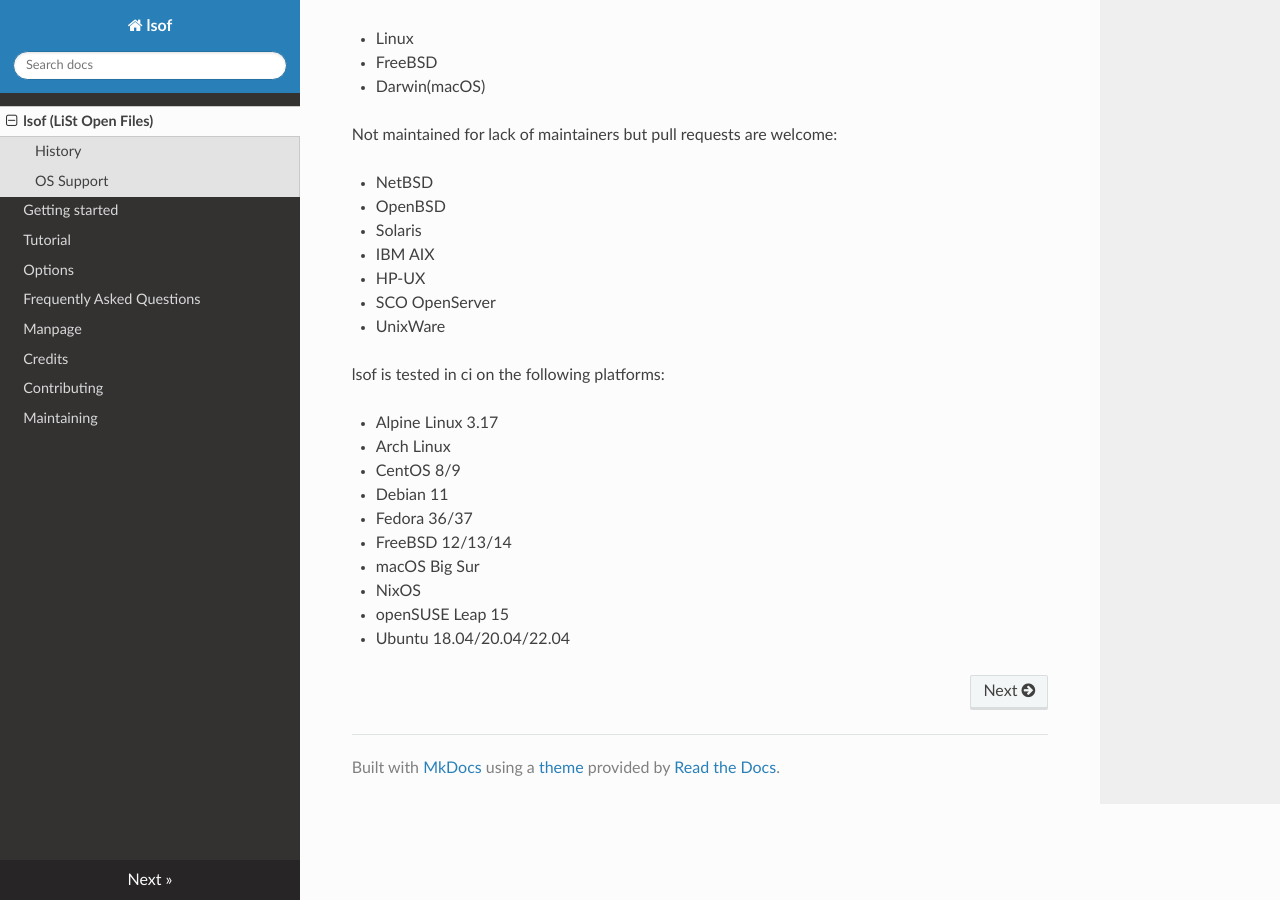
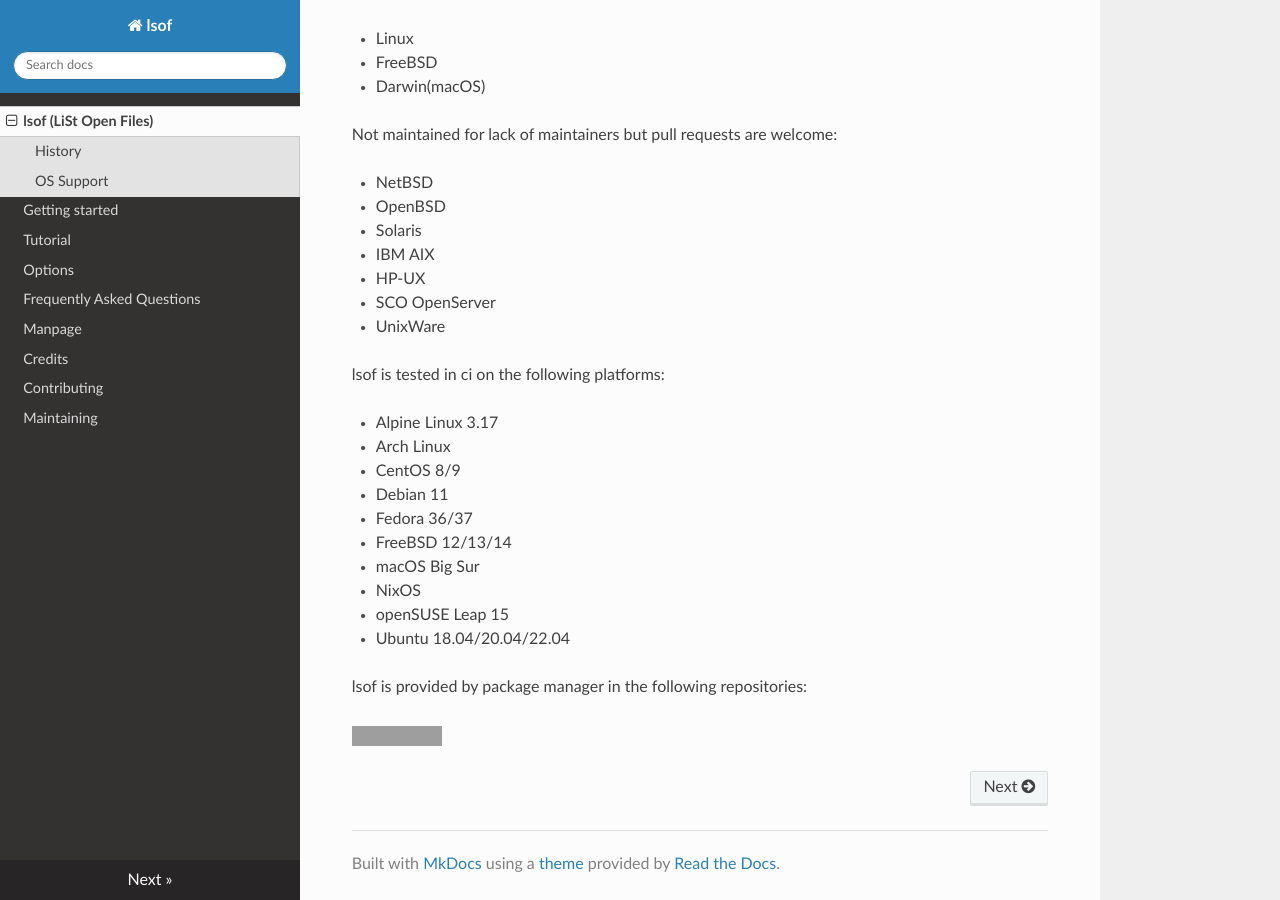
Before and after one commit to lsof-org/lsof, an MkDocs documentation site: the page built from docs/index.md, in a window 1280 px wide and 900 px high, scrolled down 613 px. Built offline with MkDocs 1.6.1, drawn with Linux system fonts in a browser that asks for light colours; nearby versions of some CDN libraries; grey boxes are pictures that could not be loaded.

Commit message:
Add repology badge

```diff
--- a/docs/index.md
+++ b/docs/index.md
@@ -44,3 +44,9 @@
 - NixOS
 - openSUSE Leap 15
 - Ubuntu 18.04/20.04/22.04
+
+lsof is provided by package manager in the following repositories:
+
+<a href="https://repology.org/project/lsof/versions">
+    <img src="https://repology.org/badge/vertical-allrepos/lsof.svg" alt="Packaging status">
+</a>
```
